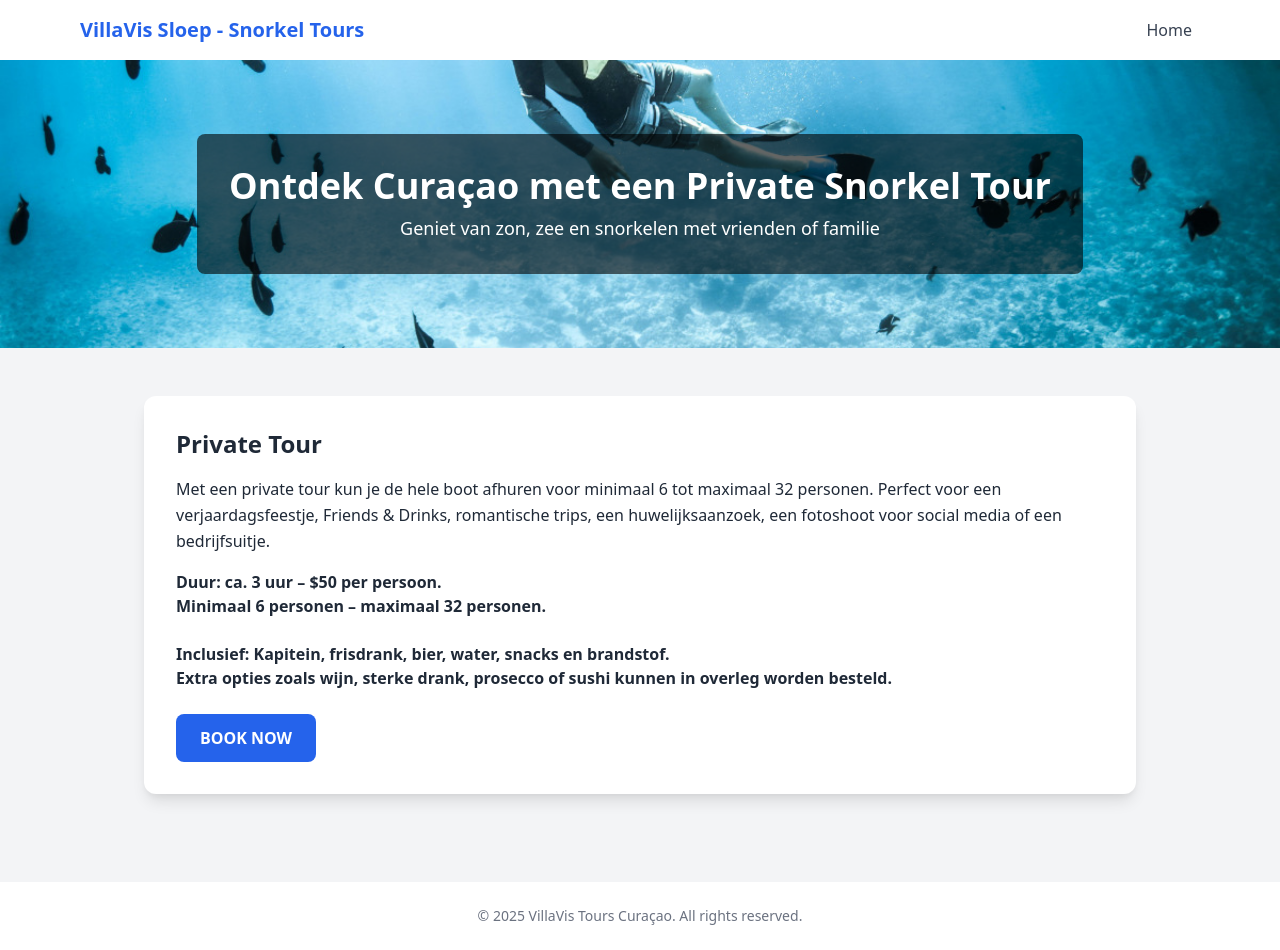
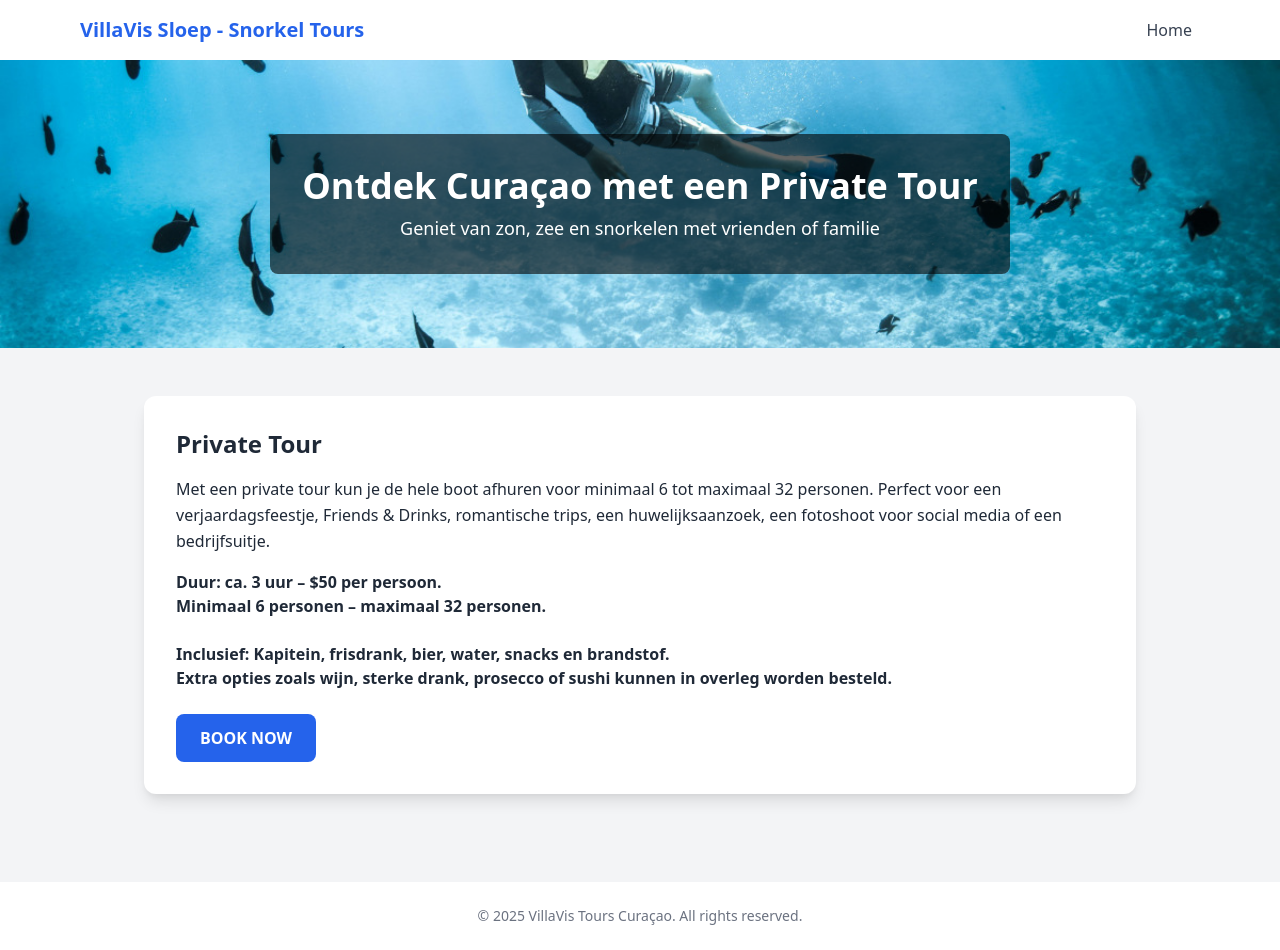
Before and after one commit to tjaracas/villavistours, a Jekyll site: the page private.html, which Jekyll copies as it is, in a window 1280 px wide. Built offline with Jekyll 4.4.1, drawn with Linux system fonts in a browser that asks for light colours.

Commit message:
Update private.html

```diff
--- a/private.html
+++ b/private.html
@@ -4,8 +4,8 @@
 <meta charset="UTF-8">
 <meta name="viewport" content="width=device-width, initial-scale=1.0">
 
-<title>Snorkel Tours - VillaVis Sloep Curaçao</title>
-<meta name="description" content="Boek een private snorkel tour met VillaVis Sloep op Curaçao. Perfect voor groepen, verjaardagen, bedrijfsuitjes en romantische trips.">
+<title>Private Tours - VillaVis Sloep Curaçao</title>
+<meta name="description" content="Boek een private tour met VillaVis Sloep op Curaçao. Perfect voor groepen, verjaardagen, bedrijfsuitjes en romantische trips.">
 
 <link href="https://cdn.jsdelivr.net/npm/tailwindcss@2.2.19/dist/tailwind.min.css" rel="stylesheet">
 
@@ -40,7 +40,7 @@
 <div class="bg-black bg-opacity-60 p-8 rounded-lg text-center">
 
 <h2 class="text-3xl md:text-4xl font-bold mb-2">
-Ontdek Curaçao met een Private Snorkel Tour
+Ontdek Curaçao met een Private Tour
 </h2>
 
 <p class="text-lg">
```
